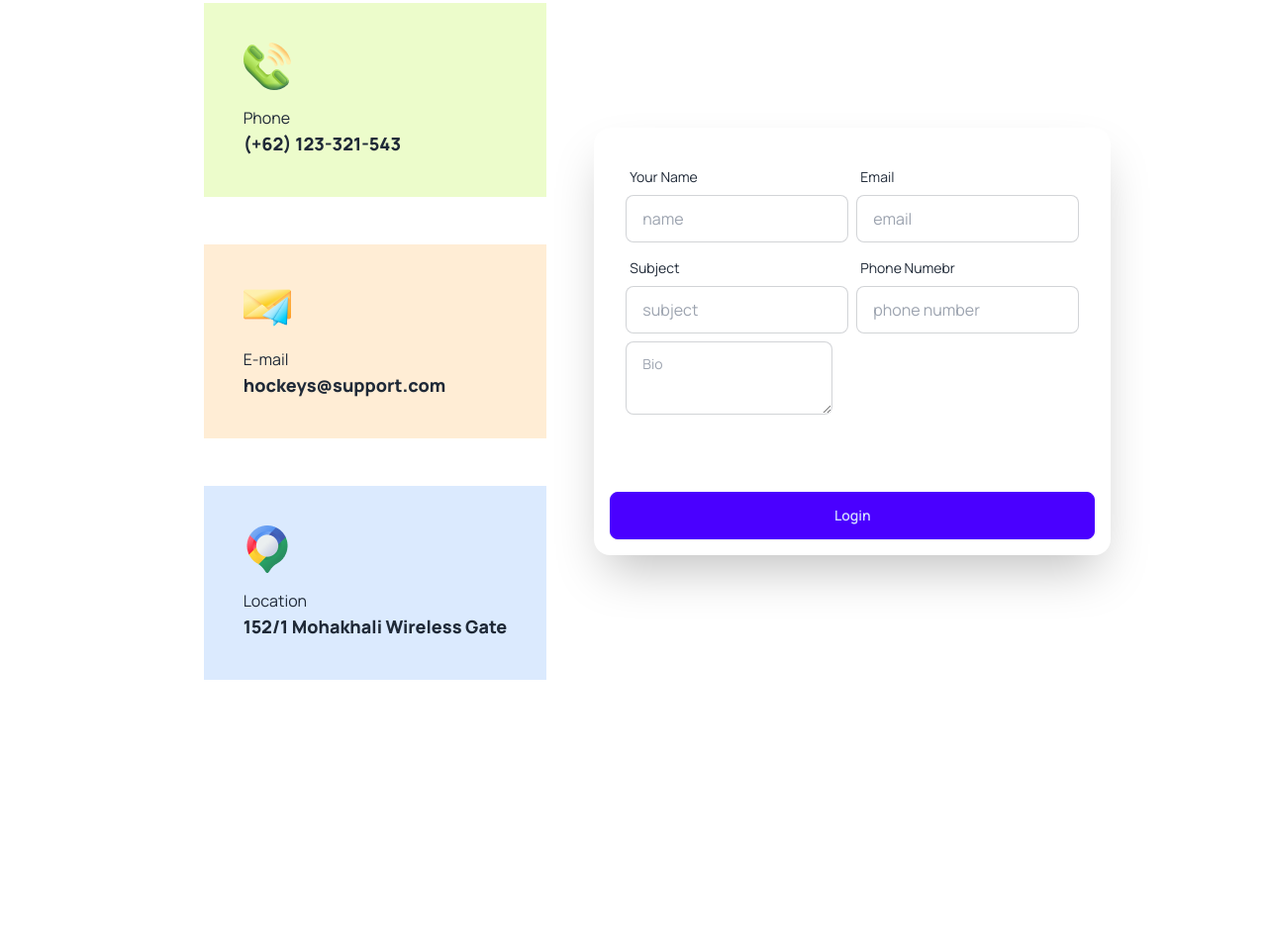
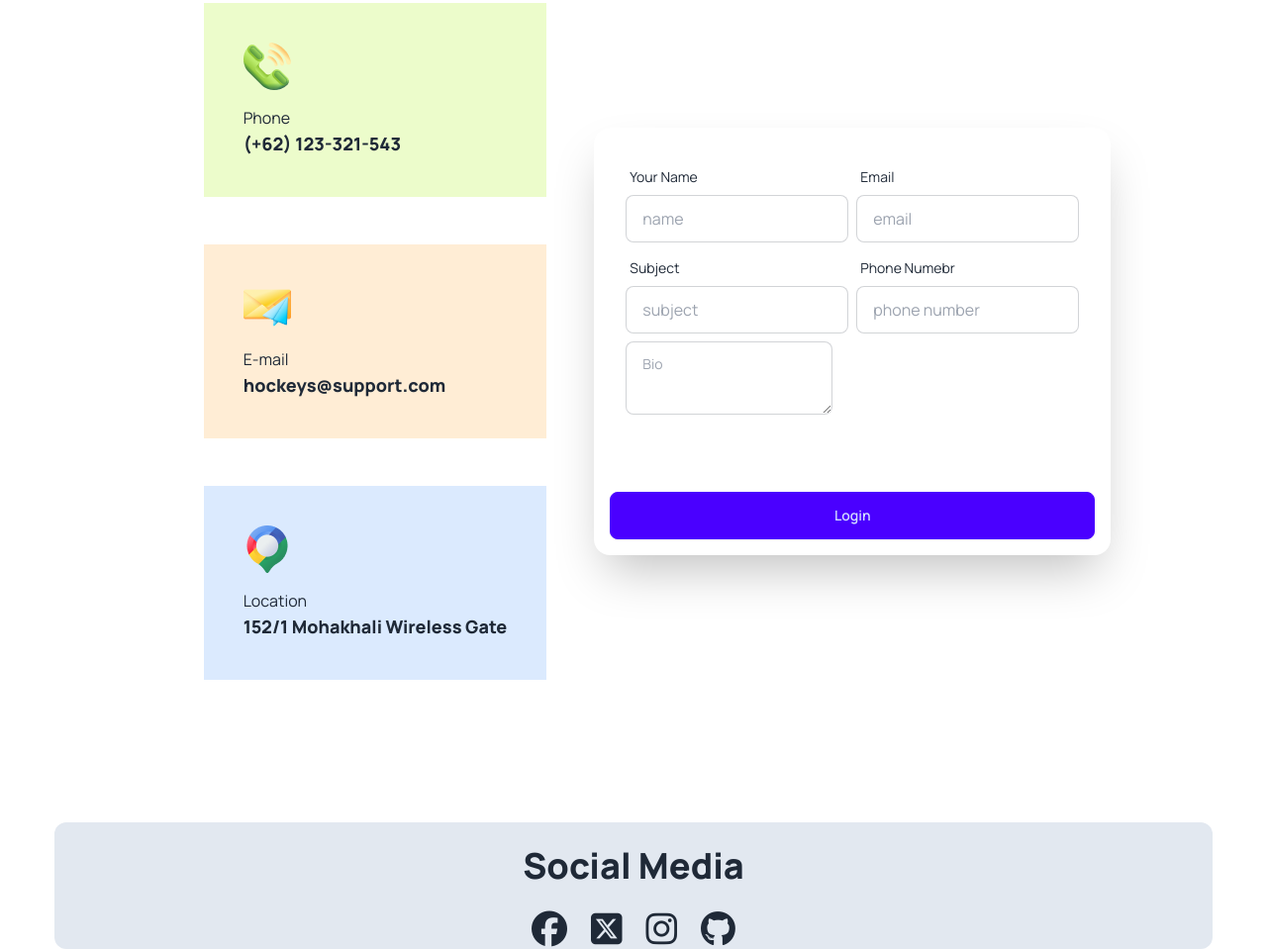
Before and after one commit to nafiulalis/hockeys, a plain HTML site: page index.html in a window 1280 px wide. Shown: the part 4231-5190 px from the top of the page at 99% size. Before the commit the page ends 4966 px from the top, so only its background shows below. Drawn offline with nearby package versions, Linux system fonts and the light colour scheme.

Commit message:
Social Media Section Added

```diff
--- a/index.html
+++ b/index.html
@@ -42,7 +42,7 @@
             <div class="navbar-start">
                 <div class="dropdown">
                     <div tabindex="0" role="button" class="btn btn-ghost lg:hidden">
-                        <svg xmlns="http://www.w3.org/2000/svg" class="h-5 w-5" fill="none" viewBox="0 0 24 24"
+                        <svg xmlns="http://www.w3.org/2000/svg" class="h-5 w-5" fill="none"
                             stroke="currentColor">
                             <path stroke-linecap="round" stroke-linejoin="round" stroke-width="2"
                                 d="M4 6h16M4 12h8m-8 6h16" />
@@ -480,6 +480,22 @@
             </div>
             </div>
         </section>
+        <!-- Social Media Section -->
+        <div class="mt-24 lg:w-[1170px] mx-auto bg-slate-200 rounded-xl ">
+            <div class="text-center">
+                <h2 class="text-4xl font-extrabold py-6">Social Media</h2>
+            </div>
+            <div>
+                <nav class="flex justify-center items-center  gap-6">
+                    <a href=""><i class="fa-brands fa-facebook text-4xl"></i></a>
+                    <a href=""><i class="fa-brands fa-square-x-twitter text-4xl"></i></a>
+                    <a href=""><i class="fa-brands fa-instagram text-4xl"></i></a>
+                    <a href=""><i class="fa-brands fa-github text-4xl"></i></a>
+
+                </nav>
+            </div>
+        </div>
+
     </main>
     <footer>
 
```
